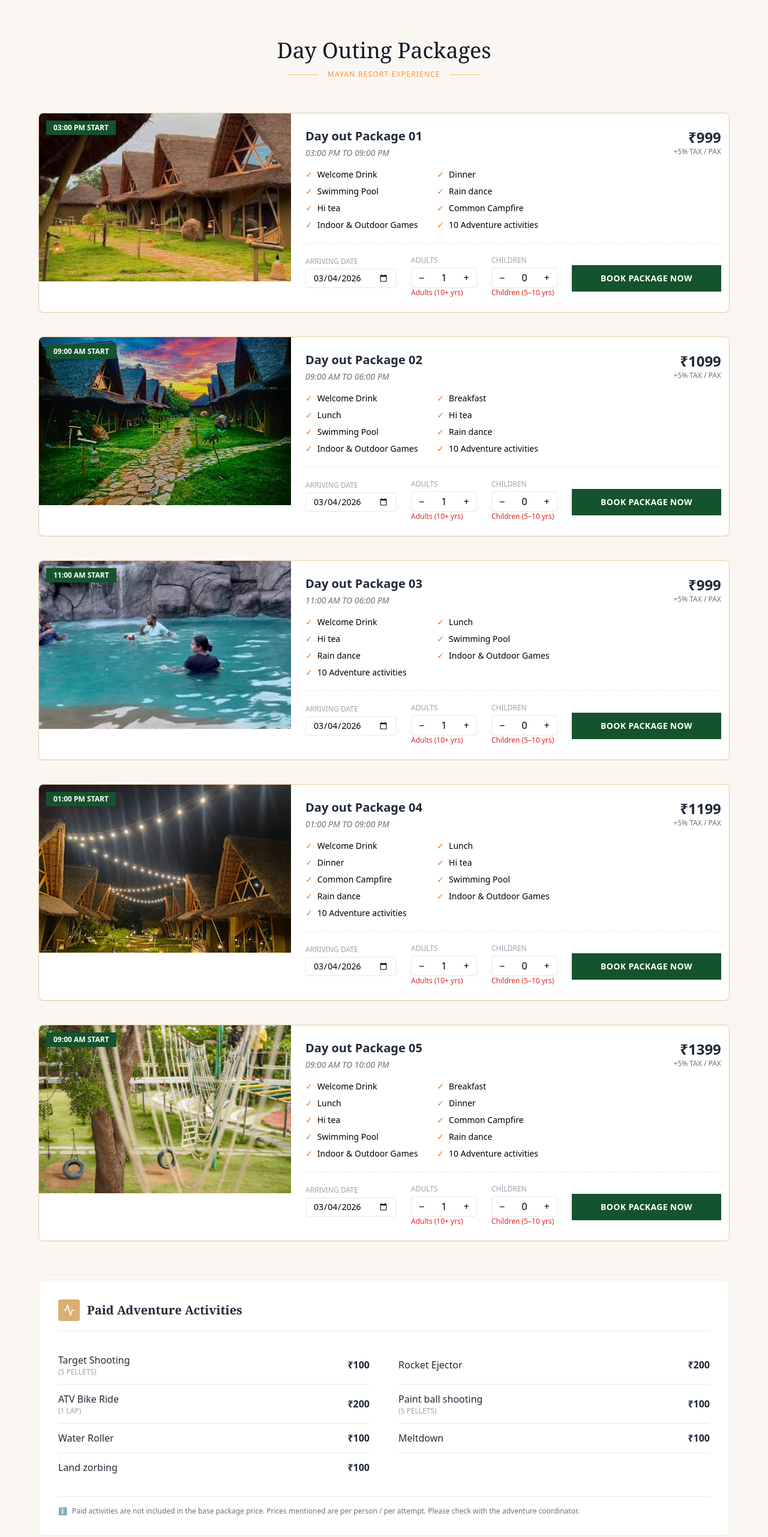
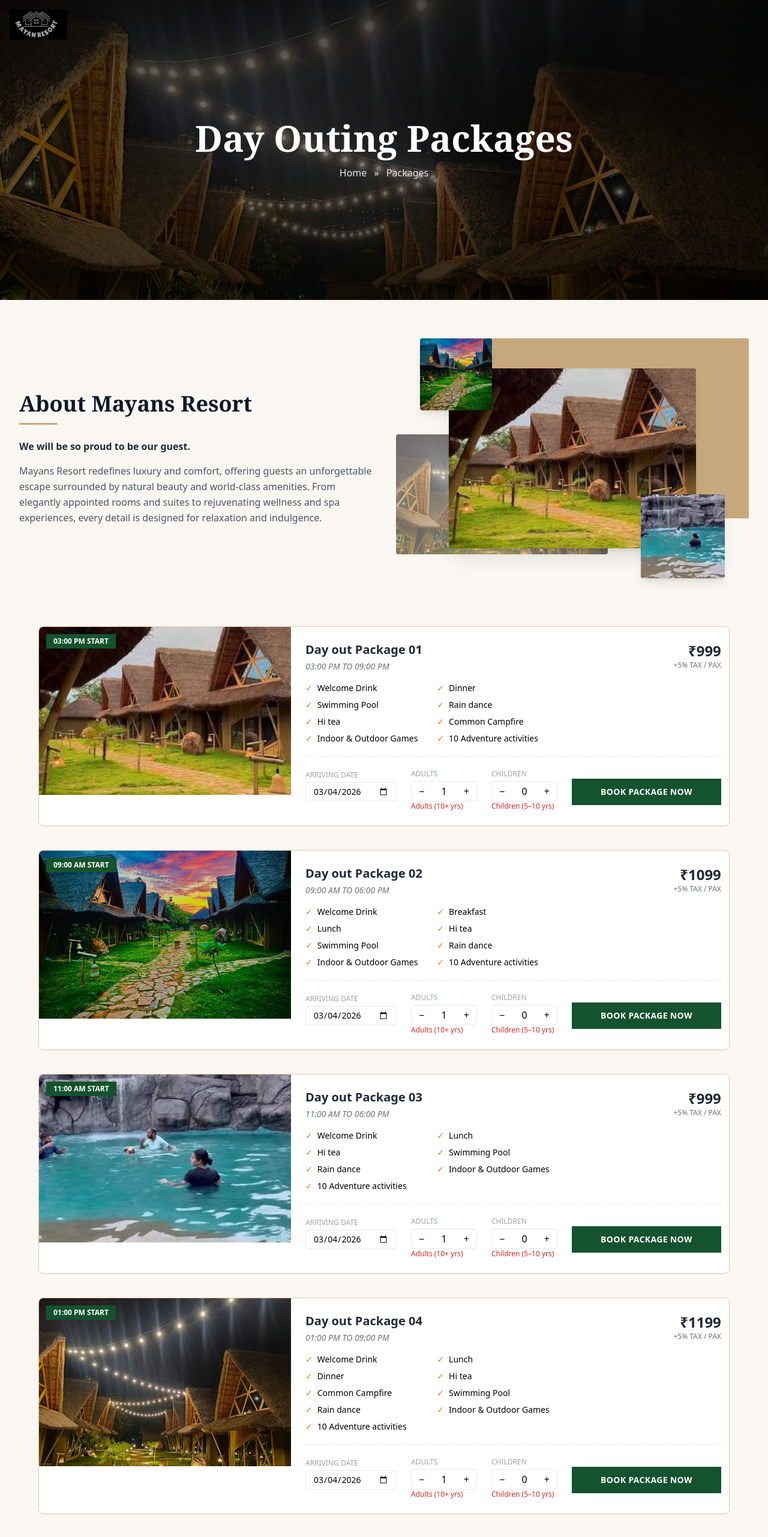
Before and after one commit to vishrutcogwave/DayoutWeb, a React (Vite) app in the folder vite-project/: page / in a window 1280 px wide. Shown: the top 2562 px of the page at 60% size. Built offline with nearby package versions, Linux system fonts and the light colour scheme.

Commit message:
new dayout

```diff
--- a/vite-project/src/components/Footer.tsx
+++ b/vite-project/src/components/Footer.tsx
@@ -11,6 +11,11 @@
 
         {/* Footer Links */}
         <div className="flex gap-6">
+
+          <Link to="/" className="text-sm hover:underline">
+            Home
+          </Link>
+
           <Link to="/contact" className="text-sm hover:underline">
             Contact Us
           </Link>
--- a/vite-project/src/screens/LandingPage.tsx
+++ b/vite-project/src/screens/LandingPage.tsx
@@ -5,8 +5,12 @@
 import { dummyPackages } from "../dummyPackages";
 import PackageCard from "../components/PackageCard";
 import type { CountState } from "../types";
-const APP_VERSION = "v1.0.0";
-/* Paid Adventure Activities Data */
+import img1 from "../assets/img1.jpeg";
+import img2 from "../assets/img2.jpeg";
+import img3 from "../assets/img3.jpeg";
+import img4 from "../assets/img4.jpeg";
+import logo from "../assets/logo_1.png";
+
 const paidActivities = [
   { name: "Target Shooting", note: "(5 PELLETS)", price: 100 },
   { name: "Rocket Ejector", note: "", price: 200 },
@@ -17,35 +21,185 @@
   { name: "Land zorbing", note: "", price: 100 },
 ];
 
+const sliderImages = [
+  "/images/resort1.jpg",
+  "/images/resort2.jpg",
+  "/images/resort3.jpg",
+];
+
 function LandingPage() {
   const [counts, setCounts] = useState<Record<number, CountState>>({});
   const [arrivingDate, setArrivingDate] = useState(
     new Date().toISOString().split("T")[0]
   );
+  const [_currentSlide, setCurrentSlide] = useState(0);
+
   const navigate = useNavigate();
+
   useEffect(() => {
-    console.log("counts", counts);
-  }, [counts]);
+    const interval = setInterval(() => {
+      setCurrentSlide((prev) => (prev + 1) % sliderImages.length);
+    }, 5000);
+    return () => clearInterval(interval);
+  }, []);
 
 return (
-    <div className="bg-[#faf7f2] min-h-screen py-12 sm:py-16 px-4 sm:px-6 lg:px-8">
+  <div className="bg-[#faf7f2] min-h-screen">
+
+    {/* 🔥 FULL WIDTH HERO */}
+    <motion.div
+      initial={{ opacity: 0, scale: 1.05 }}
+      animate={{ opacity: 1, scale: 1 }}
+      transition={{ duration: 1.2 }}
+      className="relative w-full h-[320px] sm:h-[400px] lg:h-[500px] overflow-hidden"
+    >
+        <img
+    src={logo}  // Replace with your logo path
+    alt="Logo"
+    className="absolute top-4 left-4 w-24 h-auto z-20 object-contain"
+  />
+      <img
+        src={img4}
+        alt="Resort"
+        className="absolute inset-0 w-full h-full object-cover"
+      />
+
+      <div className="absolute inset-0 bg-gradient-to-b from-black/70 via-black/50 to-black/70" />
+
+      <div className="relative z-10 flex flex-col items-center justify-center h-full text-center text-white px-4">
+        <motion.h1
+          initial={{ y: 40, opacity: 0 }}
+          animate={{ y: 0, opacity: 1 }}
+          transition={{ delay: 0.3, duration: 0.8 }}
+          className="text-4xl sm:text-5xl lg:text-6xl font-serif font-bold"
+        >
+          Day Outing Packages
+        </motion.h1>
+
+        <motion.p
+          initial={{ y: 20, opacity: 0 }}
+          animate={{ y: 0, opacity: 1 }}
+          transition={{ delay: 0.6, duration: 0.8 }}
+          className="mt-4 text-sm sm:text-base text-gray-200"
+        >
+          Home <span className="mx-2">»</span> Packages
+        </motion.p>
+      </div>
+    </motion.div>
+
+    {/* ✅ FIX: ADD PROPER SPACING + CONTAINER */}
+    <div className="py-12 sm:py-16 px-4 sm:px-6 lg:px-8">
       <div className="max-w-7xl mx-auto">
-        {/* Heading */}
-        <div className="text-center mb-10 sm:mb-14">
-          <h1 className="text-2xl sm:text-3xl lg:text-4xl font-serif text-gray-900">
-            Day Outing Packages
-          </h1>
 
-          <div className="flex items-center justify-center gap-3 sm:gap-4 mt-3">
-            <span className="h-px w-8 sm:w-12 bg-orange-300" />
-            <p className="text-[10px] sm:text-xs tracking-widest text-orange-400">
-              MAYAN RESORT EXPERIENCE
+        {/* ✅ ABOUT SECTION (RESTORED PROPERLY) */}
+       <motion.section
+  initial={{ opacity: 0, y: 40 }}
+  whileInView={{ opacity: 1, y: 0 }}
+  viewport={{ once: true }}
+  transition={{ duration: 0.6 }}
+  className="max-w-7xl mx-auto mb-20 grid grid-cols-1 lg:grid-cols-2 gap-10 items-center"
+>
+  {/* LEFT CONTENT */}
+  <div>
+    <h2 className="text-4xl font-serif font-bold text-gray-900 relative inline-block">
+      About Mayans Resort
+      <span className="block w-16 h-[3px] bg-[#c8a97e] mt-3"></span>
+    </h2>
+
+    <p className="mt-6 font-semibold text-gray-800">
+      We will be so proud to be our guest.
     </p>
-            <span className="h-px w-8 sm:w-12 bg-orange-300" />
-          </div>
+
+    <p className="text-gray-600 mt-4 leading-relaxed">
+      Mayans Resort redefines luxury and comfort, offering guests an unforgettable
+      escape surrounded by natural beauty and world-class amenities. From elegantly
+      appointed rooms and suites to rejuvenating wellness and spa experiences,
+      every detail is designed for relaxation and indulgence.
+    </p>
+
+    {/* FEATURES */}
+    {/* <div className="grid grid-cols-1 sm:grid-cols-2 gap-6 mt-8">
+      {[
+        {
+          title: "Restaurants",
+          desc: "Experience exquisite dining at our resort’s restaurants."
+        },
+        {
+          title: "Cottage Stay",
+          desc: "Enjoy beautifully designed cottages amidst lush greenery."
+        }
+      ].map((item, i) => (
+        <motion.div
+          key={i}
+          initial={{ opacity: 0, y: 20 }}
+          whileInView={{ opacity: 1, y: 0 }}
+          transition={{ delay: i * 0.2 }}
+          whileHover={{ y: -5 }}
+          className="bg-gray-100 p-5 rounded shadow-sm"
+        >
+          <h3 className="font-semibold text-lg text-gray-900">
+            {item.title}
+          </h3>
+          <p className="text-sm text-gray-600 mt-2">
+            {item.desc}
+          </p>
+        </motion.div>
+      ))}
+    </div> */}
   </div>
 
-        {/* Packages Section */}
+  {/* RIGHT IMAGE DESIGN */}
+{/* RIGHT IMAGE DESIGN */}
+<div className="relative flex justify-center items-center min-h-[400px]">
+
+  {/* Background block */}
+  <div className="absolute w-[75%] h-[75%] bg-[#c8a97e] right-0 top-0 z-0"></div>
+
+  {/* Main Image */}
+  <motion.img
+    src={img1}
+    alt="Resort"
+    initial={{ scale: 1.1, opacity: 0 }}
+    whileInView={{ scale: 1, opacity: 1 }}
+    transition={{ duration: 0.8 }}
+    className="relative z-20 w-[70%] h-[300px] object-cover shadow-xl rounded"
+  />
+
+  {/* Top small image */}
+  <motion.img
+    src={img2}
+    alt="Resort"
+    initial={{ x: 40, opacity: 0 }}
+    whileInView={{ x: 0, opacity: 1 }}
+    transition={{ delay: 0.3 }}
+    className="absolute z-30 w-[120px] h-[120px] object-cover top-0 left-10 shadow-lg rounded"
+  />
+
+  {/* Bottom small image */}
+  <motion.img
+    src={img3}
+    alt="Resort"
+    initial={{ x: -40, opacity: 0 }}
+    whileInView={{ x: 0, opacity: 1 }}
+    transition={{ delay: 0.5 }}
+    className="absolute z-30 w-[140px] h-[140px] object-cover bottom-0 right-10 shadow-lg rounded"
+  />
+
+  {/* Extra layer image */}
+  <motion.img
+    src={img4}
+    alt="Resort"
+    initial={{ opacity: 0 }}
+    whileInView={{ opacity: 0.6 }}
+    transition={{ delay: 0.7 }}
+    className="absolute z-10 w-[60%] h-[200px] object-cover bottom-10 left-0 rounded"
+  />
+</div>
+</motion.section>
+
+
+
+        {/* Packages (UNCHANGED) */}
         <motion.div
           initial="hidden"
           animate="visible"
@@ -68,6 +222,7 @@
                   hidden: { opacity: 0, y: 40 },
                   visible: { opacity: 1, y: 0 },
                 }}
+                whileHover={{ scale: 1.02 }}
               >
                 <PackageCard
                   {...pkg}
@@ -94,10 +249,9 @@
                     }))
                   }
                   onBook={() => {
-                    // 🔹 Price Calculation (Adult + Children same price)
-                    const adultTotal = pkg.price * current.adults;
-                    const childTotal = pkg.price * 0.5 * current.children;
-                    const total = adultTotal + childTotal;
+                    const total =
+                      pkg.price * current.adults +
+                      pkg.price * 0.5 * current.children;
 
                     navigate("/payment", {
                       state: {
@@ -116,56 +270,38 @@
           })}
         </motion.div>
 
-        {/* Paid Adventure Activities */}
-        <motion.div
-          initial={{ opacity: 0, y: 40 }}
-          whileInView={{ opacity: 1, y: 0 }}
-          viewport={{ once: true }}
-          transition={{ duration: 0.5 }}
-          className="max-w-6xl mx-auto mt-16 bg-white border border-[#f0e6d8] rounded-lg p-6 sm:p-8"
-        >
+        {/* Paid Activities (UNCHANGED) */}
+        <div className="max-w-6xl mx-auto mt-16 bg-white border rounded-lg p-6 sm:p-8">
           <div className="flex items-center gap-3 pb-4 border-b">
-            <div className="bg-[#d8b074] p-2 rounded flex items-center justify-center">
+            <div className="bg-[#d8b074] p-2 rounded">
               <Activity className="w-5 h-5 text-white" />
             </div>
-            <h3 className="text-lg sm:text-xl font-serif font-semibold text-gray-800">
+            <h3 className="text-lg sm:text-xl font-semibold">
               Paid Adventure Activities
             </h3>
           </div>
 
           <div className="grid grid-cols-1 md:grid-cols-2 gap-x-12 mt-6">
             {paidActivities.map((activity, index) => (
-              <motion.div
-                key={index}
-                initial={{ opacity: 0, x: -20 }}
-                whileInView={{ opacity: 1, x: 0 }}
-                viewport={{ once: true }}
-                transition={{ delay: index * 0.05 }}
-                className="flex items-center justify-between py-3 border-b last:border-b-0"
-              >
+              <div key={index} className="flex justify-between py-3 border-b">
                 <div>
-                  <p className="font-medium text-gray-800">{activity.name}</p>
+                  <p className="font-medium">{activity.name}</p>
                   {activity.note && (
-                    <p className="text-xs text-gray-400">{activity.note}</p>
+                    <p className="text-xs text-gray-400">
+                      {activity.note}
+                    </p>
                   )}
                 </div>
-
-                <p className="font-semibold text-gray-800">₹{activity.price}</p>
-              </motion.div>
+                <p className="font-semibold">₹{activity.price}</p>
+              </div>
             ))}
           </div>
+        </div>
 
-          <div className="mt-6 pt-4 border-t text-xs text-gray-500 flex gap-2">
-            <span>ℹ️</span>
-            <p>
-              Paid activities are not included in the base package price. Prices
-              mentioned are per person / per attempt. Please check with the
-              adventure coordinator.
-            </p>
-          </div>
-        </motion.div>
-        <div className="text-center mt-10 text-xs text-gray-400">
+        {/* <div className="text-center mt-10 text-xs text-gray-400">
           Version {APP_VERSION}
+        </div> */}
+
       </div>
     </div>
   </div>
```
Also changed, not shown: vite-project/src/assets/logo_1.png (added), 1 other file (tests, documents, lock files or other folders). Lines whose indentation alone changed are shown as unchanged.
